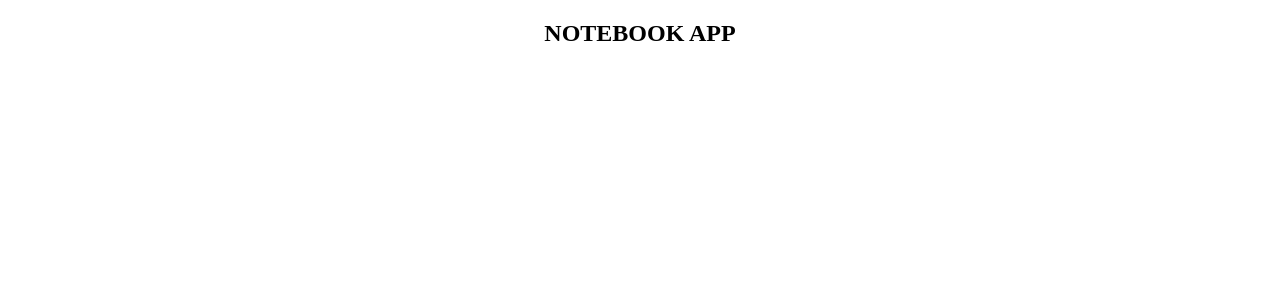
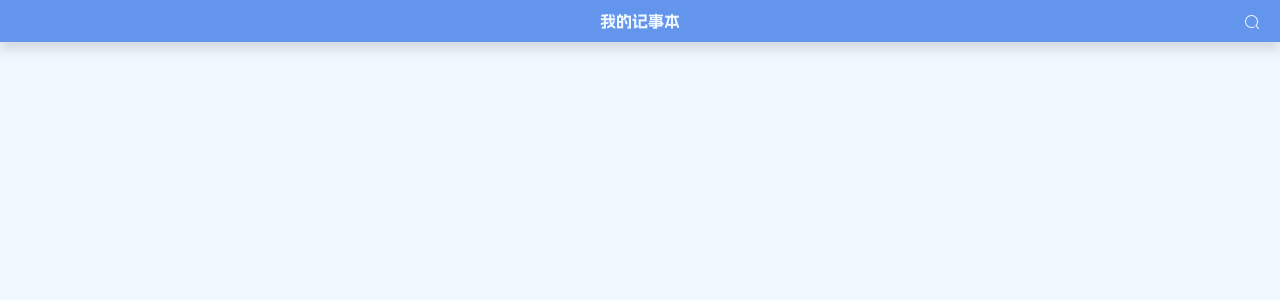
Before and after one commit to vernonin/notebook-app, a React (Create React App) app: page / in a window 1280 px wide. Shown: the top 300 px of the page. Built offline with nearby package versions, Linux system fonts and the light colour scheme.

Commit message:
✨ feat:
完成头部内容

```diff
--- a/src/App.tsx
+++ b/src/App.tsx
@@ -1,8 +1,11 @@
 import React from 'react'
 
+import Header from './components/Header'
 const App: React.FC = () => {
   return (
-    <h2 style={{ textAlign: 'center' }}>NOTEBOOK APP</h2>
+    <>
+      <Header />
+    </>
   )
 }
 
--- /dev/null
+++ b/src/assets/css/iconfont.css
@@ -0,0 +1,20 @@
+@font-face {
+  font-family: "iconfont"; /* Project id 3663676 */
+  src: url('iconfont.ttf?t=1663765488868') format('truetype');
+}
+
+.iconfont {
+  font-family: "iconfont" !important;
+  font-size: 16px;
+  font-style: normal;
+  -webkit-font-smoothing: antialiased;
+  -moz-osx-font-smoothing: grayscale;
+}
+
+.icon-sousuo:before {
+  content: "\e752";
+}
+
+.icon-bianjishuru:before {
+  content: "\e8cc";
+}
--- /dev/null
+++ b/src/components/Header/header.css
@@ -0,0 +1,68 @@
+.header-container {
+	width: 100vw;
+	height: 42px;
+	line-height: 42px;
+	position: relative;
+	color: aliceblue;
+	box-sizing: border-box;
+	box-shadow: 0px 8px 10px rgba(150, 150, 151, 0.3);
+	background-color: cornflowerblue;
+}
+.header-container .title {
+	position: relative;
+	left: calc(50% - 45px);
+	display: inline-block;
+	width: 90px;
+	text-align: center;
+	transition: all .6s;
+}
+.header-container .search-icon {
+	position: absolute;
+	top: 0px;
+	right: 20px;
+	font-size: 20px;
+}
+
+
+.header-container .cancel {
+	font-size: 14px;
+}
+
+.search-input {
+	position: relative;
+	left: 18px;
+	box-sizing: border-box;
+	color: #333;
+	width: 56vw;
+	height: 24px;
+	outline: none;
+	padding-left: 8px;
+	border-radius: 8px;
+	border: 1px solid powderblue;
+	animation: tilt-in-fwd-tr .6s cubic-bezier(0.250, 0.460, 0.450, 0.940) both;
+}
+
+@-webkit-keyframes tilt-in-fwd-tr {
+  0% {
+    -webkit-transform: rotateY(20deg) rotateX(35deg) translate(300px, -300px) skew(-35deg, 10deg);
+            transform: rotateY(20deg) rotateX(35deg) translate(300px, -300px) skew(-35deg, 10deg);
+    opacity: 0;
+  }
+  100% {
+    -webkit-transform: rotateY(0) rotateX(0deg) translate(0, 0) skew(0deg, 0deg);
+            transform: rotateY(0) rotateX(0deg) translate(0, 0) skew(0deg, 0deg);
+    opacity: 1;
+  }
+}
+@keyframes tilt-in-fwd-tr {
+  0% {
+    -webkit-transform: rotateY(20deg) rotateX(35deg) translate(300px, -300px) skew(-35deg, 10deg);
+            transform: rotateY(20deg) rotateX(35deg) translate(300px, -300px) skew(-35deg, 10deg);
+    opacity: 0;
+  }
+  100% {
+    -webkit-transform: rotateY(0) rotateX(0deg) translate(0, 0) skew(0deg, 0deg);
+            transform: rotateY(0) rotateX(0deg) translate(0, 0) skew(0deg, 0deg);
+    opacity: 1;
+  }
+}
--- /dev/null
+++ b/src/components/Header/index.tsx
@@ -0,0 +1,36 @@
+import React, { useState } from 'react'
+
+import './header.css'
+
+const titleDefaultStyle = {
+  left: 'calc(50% - 45px)'
+}
+const titleSearchStyle = {
+  left: '12px'
+}
+
+const Header: React.FC = () => {
+  const [isSearch, setIsSearch] = useState<boolean>(false)
+
+  const onSearch = (): void => {
+    setIsSearch(!isSearch)
+  }
+
+  return (
+    <>
+      <div className="header-container">
+        <span
+          style={isSearch ? titleSearchStyle : titleDefaultStyle}
+          className="title">
+          我的记事本
+        </span>
+        {isSearch ? <input className="search-input" type="text" placeholder='请输入搜索内容~' /> : ''}
+        <div className="search-icon" onClick={onSearch}>
+          {isSearch ? <span className="cancel">取消</span> : <i className="iconfont icon-sousuo"></i>}
+        </div>
+      </div>
+    </>
+  )
+}
+
+export default Header
--- a/src/index.css
+++ b/src/index.css
@@ -1,4 +1,13 @@
+@import url("./assets/css/iconfont.css");
+
+@font-face {
+  font-family: alimama;
+  src: url("./assets/fonts/Alimama_ShuHeiTi_Bold.ttf")
+}
+
 body {
   padding: 0;
   margin: 0;
+  background-color: aliceblue;
+  font-family: alimama;
 }
```
Also changed, not shown: src/assets/css/iconfont.ttf (added), src/assets/fonts/Alimama_ShuHeiTi_Bold.ttf (added).
